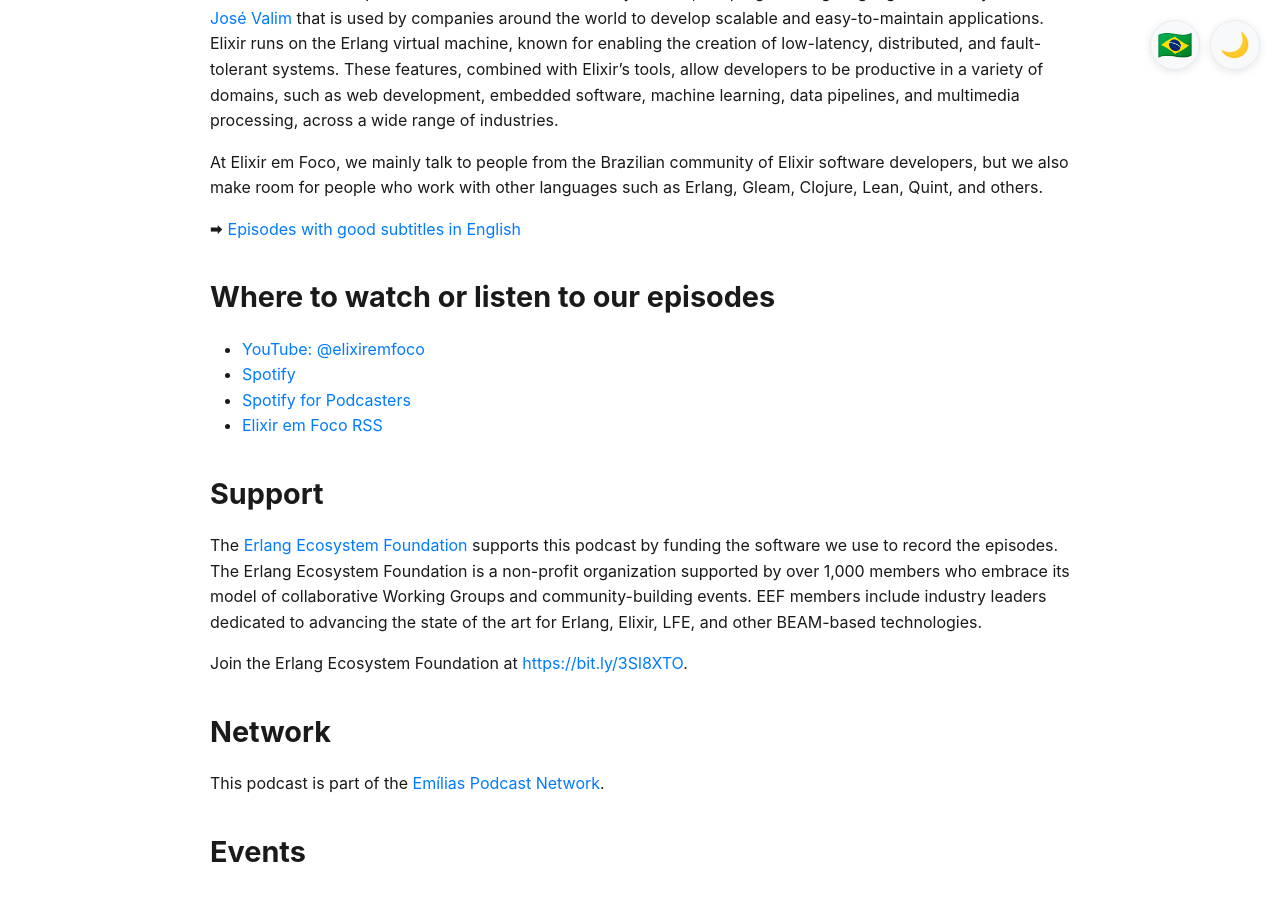
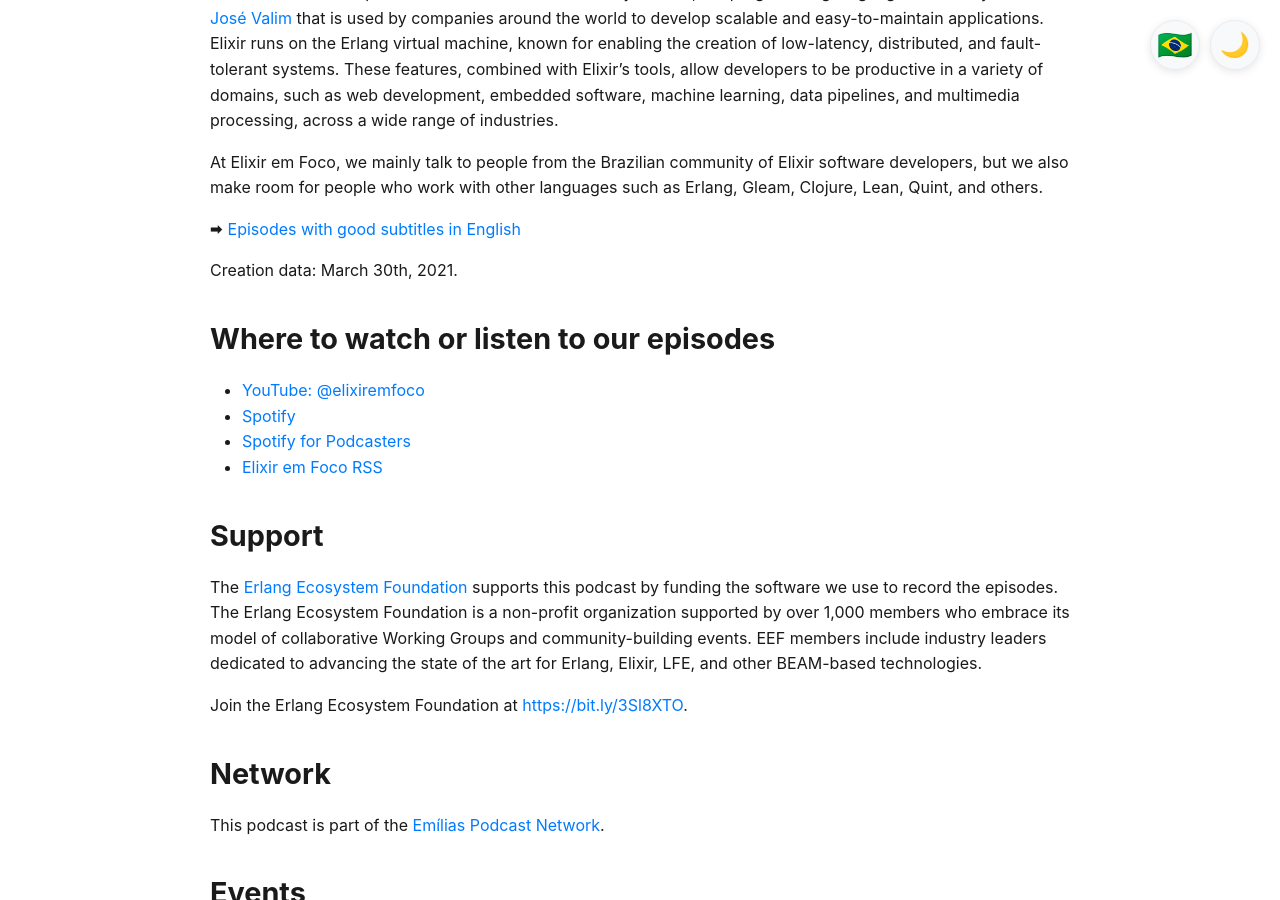
Before and after one commit to ElixiremFoco/elixiremfoco.github.io, a Jekyll site: the page built from index_en.md, in a window 1280 px wide and 900 px high, scrolled down 493 px. Built offline with Jekyll 4.4.1, drawn with Linux system fonts in a browser that asks for light colours.

Commit message:
Update index_en.md

```diff
--- a/index_en.md
+++ b/index_en.md
@@ -15,6 +15,8 @@
 At Elixir em Foco, we mainly talk to people from the Brazilian community of Elixir software developers, but we also make room for people who work with other languages such as Erlang, Gleam, Clojure, Lean, Quint, and others.
 
 🠮 [Episodes with good subtitles in English](pages/episodes_en)
+
+Creation data: March 30th, 2021.
 
 
 ## Where to watch or listen to our episodes
```
